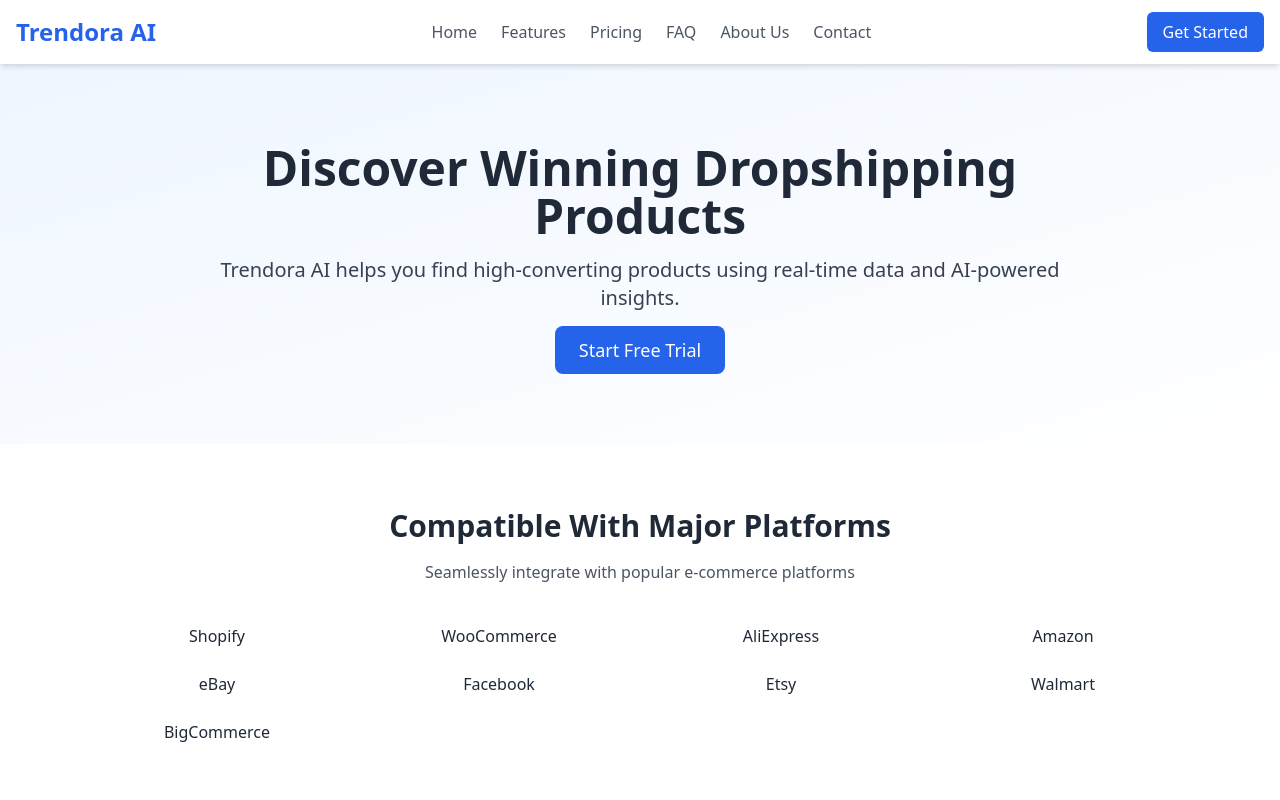
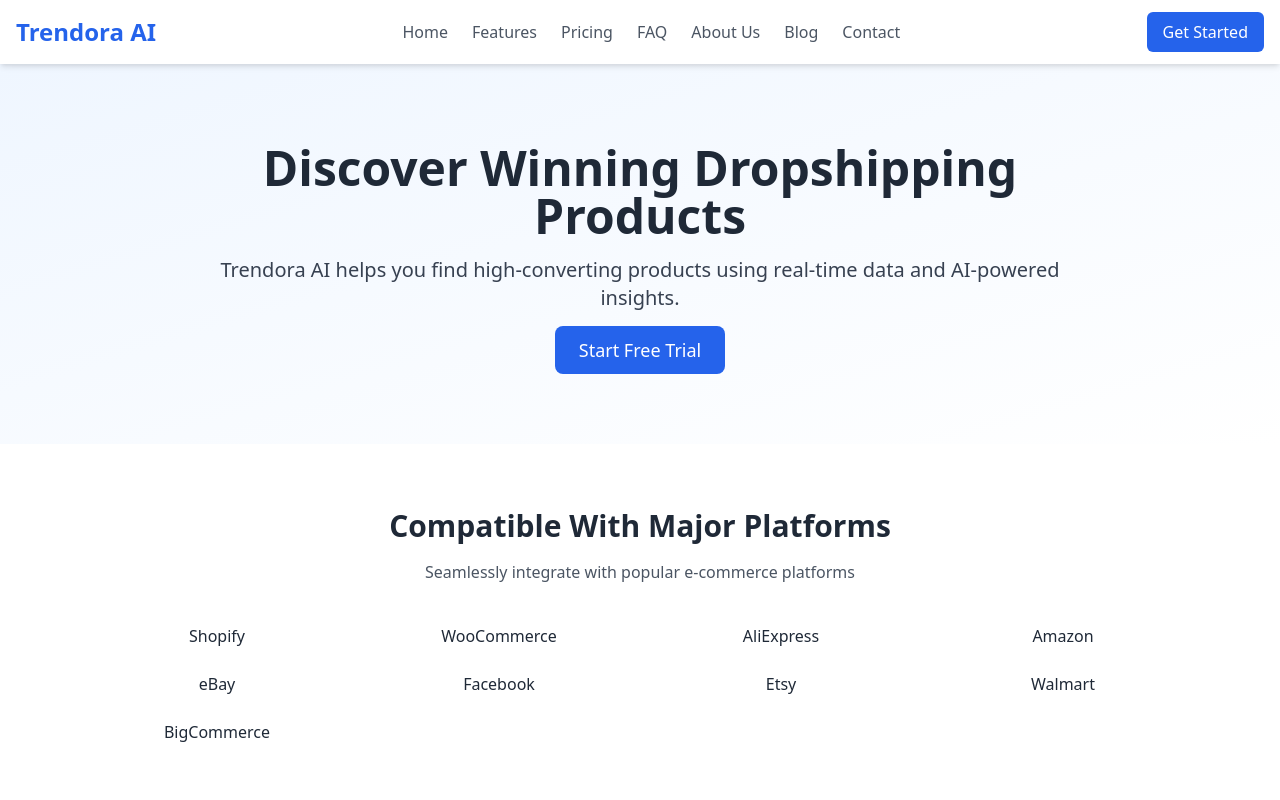
Before and after one commit to Trendora-ai/trendora-ai.github.io, a plain HTML site: page index.html in a window 1280 px wide. Shown: the top 800 px of the page. Drawn offline with nearby package versions, Linux system fonts and the light colour scheme.

Commit message:
Update index.html

```diff
--- a/index.html
+++ b/index.html
@@ -54,6 +54,7 @@
         <a href="pricing.html" class="block text-gray-600 hover:text-blue-600 py-1">Pricing</a>
         <a href="faq.html" class="block text-gray-600 hover:text-blue-600 py-1">FAQ</a>
         <a href="about.html" class="block text-gray-600 hover:text-blue-600 py-1">About Us</a>
+        <a href="blog.html" class="block text-gray-600 hover:text-blue-600 py-1">Blog</a>
         <a href="contact.html" class="block text-gray-600 hover:text-blue-600 py-1">Contact</a>
         <a href="https://trendora-ai.paddle.com" class="block md:hidden mt-2 bg-blue-600 text-white px-4 py-2 rounded-md text-center">Get Started</a>
       </nav>
```
